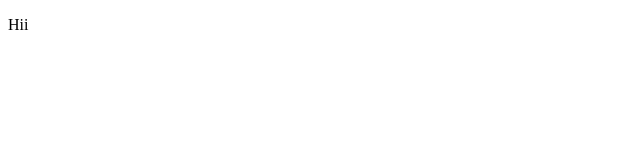
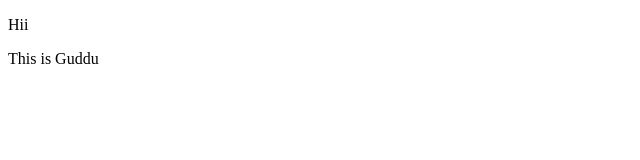
Before and after one commit to BhabaSmitaSahoo/Portfolio, a website: page index.html in a window 1280 px wide. Shown: the full height of the page, 0-640 px from the left. Drawn offline with Linux system fonts and the light colour scheme.

Commit message:
Update index.html

```diff
--- a/index.html
+++ b/index.html
@@ -8,6 +8,7 @@
 </head>
 <body>
     <p>Hii</p>
+    <p>This is Guddu</p>
 
 </body>
 </html>
```
